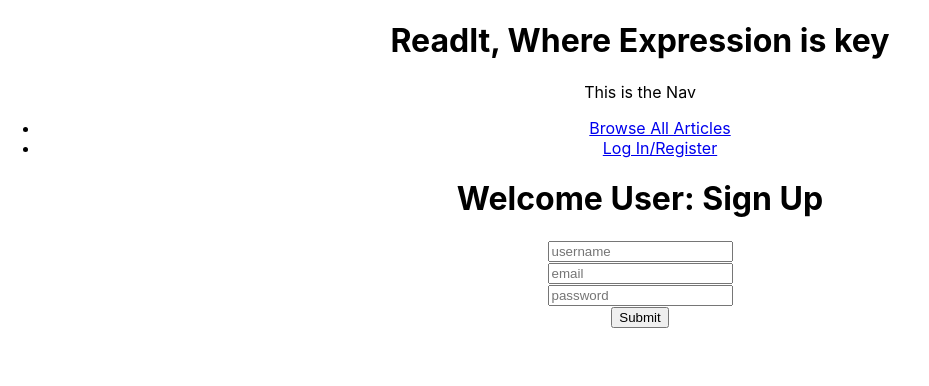
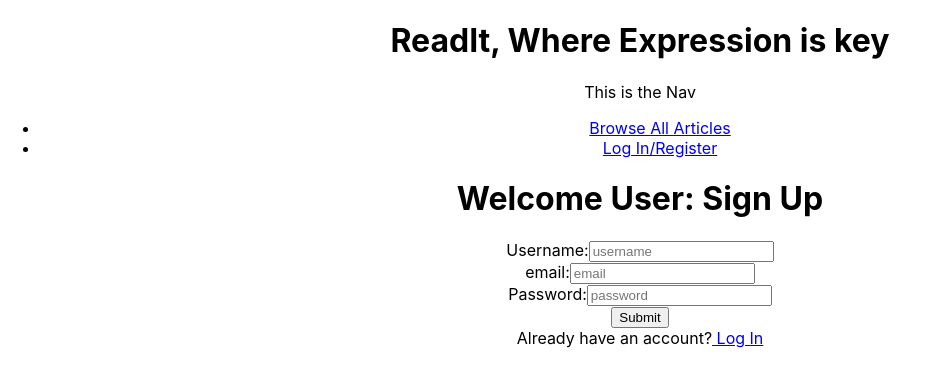
Before and after one commit to Taaseen71/ReadIt-Blog, a React (Create React App) app in the folder client/: page /user/SignUp in a window 1280 px wide. Shown: the top 386 px of the page, without its empty margins (0-929 px from the left). Built offline with nearby package versions, Linux system fonts and the light colour scheme; no server answers.

Commit message:
Sign Up user complete. Working, and tested

```diff
--- a/client/src/App.js
+++ b/client/src/App.js
@@ -5,7 +5,7 @@ import Header from "./components/Header";
 import LogIn from "./components/LogIn";
 import SignUp from "./components/SignUp";
 import Home from "./components/Home";
-import { loginUser } from "./services/auth"
+import { loginUser, registerUser } from "./services/auth"
 
 import './App.css';
 import Main from './components/Main';
@@ -23,6 +23,11 @@ class App extends Component {
     handleLogInSubmit = async (loginData) => {
         const currentUser = await loginUser(loginData);
         this.setState({ currentUser })
+    }
+
+    handleSignUpSubmit = async (registerData) => {
+        const currentUser = await registerUser(registerData);
+        this.setState({ currentUser });
     }
 
     async componentDidMount() {
@@ -52,6 +57,7 @@ class App extends Component {
                         data={this.state.data}
                         users={this.state.user}
                         handleLogInSubmit={this.handleLogInSubmit}
+                        handleSignUpSubmit={this.handleSignUpSubmit}
                     />
                 </Route>
 
--- a/client/src/components/Main.jsx
+++ b/client/src/components/Main.jsx
@@ -28,6 +28,7 @@ export default class Main extends Component {
                     </Route>
                     <Route exact path="/user/SignUp">
                         <SignUp
+                            handleSignUpSubmit={this.props.handleSignUpSubmit}
                             key={this.props.user}
                             user={this.props.user}
                         />
--- a/client/src/components/SignUp.jsx
+++ b/client/src/components/SignUp.jsx
@@ -1,20 +1,80 @@
-import React from 'react'
+import React, { Component } from 'react'
+import { Link } from 'react-router-dom'
 
-export default function SignUp() {
+
+class SignUp extends Component {
+    state = {
+        username: "",
+        email: "",
+        password: ""
+    }
+
+
+    handleChange = (e) => {
+        const { name, value } = e.target //? this will set e.target.name = name, and e.target.value = value
+        //? so name will be set to username; so e.target.name = username, then username in state will be turned into the state.
+        this.setState({
+            [name]: value
+        })
+    }
+
+
+
+    render() {
+        // const { username, password } = this.state; //? this allows us to change this.state.username to just username. but keeping it as this.state.username/password for better understanding for now
         return (
             <div>
-
                 <h1>
                     Welcome User: Sign Up
                 </h1>
                 <div>
-                <form action="">
-                    <input type="text" placeholder="username" /> <br />
-                    <input type="text" placeholder="email" /> <br />
-                    <input type="password" placeholder="password" /> <br />
+                    <form onSubmit={(e) => {
+                        e.preventDefault();
+                        this.props.handleSignUpSubmit(this.state)
+                    }}>
+                        <label htmlFor="username"> Username:
+                        <input
+                                id="username"
+                                type="text"
+                                value={this.state.username}
+                                name="username"
+                                onChange={this.handleChange}
+                                placeholder="username"
+                            />
+                        </label>
+                        <br />
+                        <label htmlFor="email"> email:
+                        <input
+                                id="email"
+                                type="text"
+                                value={this.state.email}
+                                name="email"
+                                onChange={this.handleChange}
+                                placeholder="email"
+                            />
+                        </label>
+                        <br />
+                        <label htmlFor="password"> Password:
+                            <input
+                                id="password"
+                                type="password"
+                                value={this.state.password}
+                                name="password"
+                                onChange={this.handleChange}
+                                placeholder="password"
+                            />
+                        </label>
+                        <br />
                         <button> Submit </button>
                     </form>
+                    <div>
+                        Already have an account?
+                    <Link to="/user/LogIn"> Log In </Link>
                     </div>
                 </div>
-    )
+            </div>
+        );
     }
+}
+
+export default SignUp;
```
Lines whose indentation alone changed are shown as unchanged.
